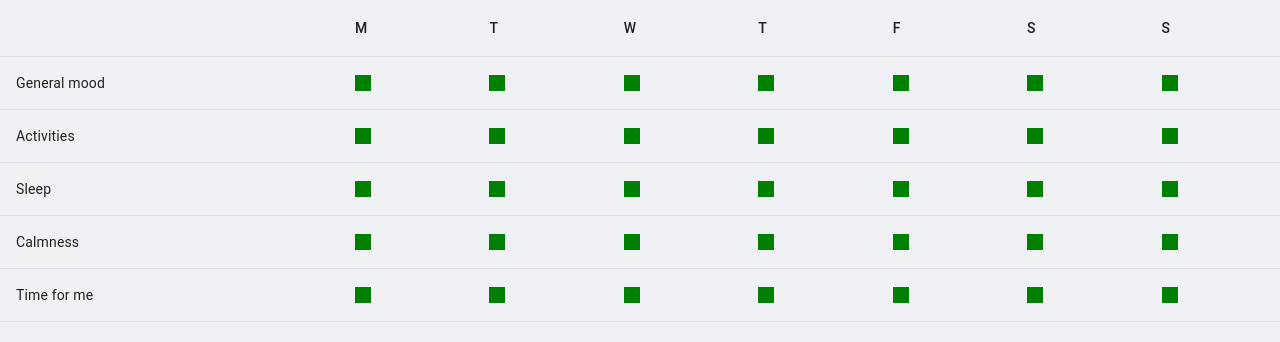
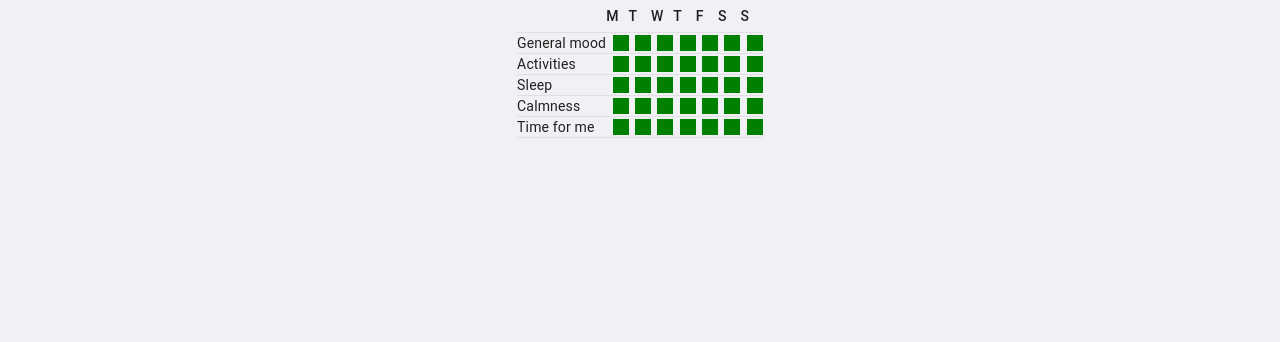
Before and after one commit to kaiuliia/well_being_frontend, a React (Create React App) app: page /user/dashboard in a window 1280 px wide. Shown: the top 342 px of the page. Built offline with nearby package versions, Linux system fonts and the light colour scheme; the HTML template or start-up script is replaced by a standard one.

Commit message:
upd table

```diff
--- a/src/components/dashboard/table.tsx
+++ b/src/components/dashboard/table.tsx
@@ -53,6 +53,7 @@ export function DashboardTable() {
     },
   ];
 
+  const color = moodProps.map((color) => color.color);
   const [moods, setMoods] = useState<MoodState>({
     monday: {
       dateRange: "",
@@ -128,49 +129,88 @@ export function DashboardTable() {
   };
 
   return (
-    <Table>
+    <Box>
+      <Table sx={{ width: "auto", padding: "0" }}>
         <TableHead>
           <TableRow>
             <TableCell></TableCell>
             {daysOfWeek.map((day) => (
-            <TableCell key={day}>{day}</TableCell>
+              <TableCell
+                key={day}
+                sx={{
+                  padding: "0",
+                }}
+              >
+                {day}
+              </TableCell>
             ))}
           </TableRow>
         </TableHead>
         <TableBody>
           {moodProps.map((mood) => (
-          <TableRow key={mood.name}>
-            <TableCell>{mood.name}</TableCell>
+            <TableRow key={mood.name} sx={{ padding: "0" }}>
+              <TableCell sx={{ padding: "0" }}>{mood.name}</TableCell>
               {daysOfWeek.map((day) => (
-              <TableCell key={day}>
+                <TableCell sx={{ padding: "0" }} key={day}>
                   <Box
                     sx={{
                       width: "1rem",
                       height: "1rem",
-                    backgroundColor: "green",
+                      padding: "0",
+                      marginLeft: "0.4rem",
+                      backgroundColor: color,
                     }}
                   ></Box>
-                {/*<Select*/}
-                {/*  value={"h"}*/}
-                {/*  onChange={(e) =>*/}
-                {/*    handleMoodChange(*/}
-                {/*      mood,*/}
-                {/*      day as keyof MoodData,*/}
-                {/*      e.target.value,*/}
-                {/*    )*/}
-                {/*  }*/}
-                {/*>*/}
-                {/*  <MenuItem value="">Select</MenuItem>*/}
-                {/*  <MenuItem value="good">Good</MenuItem>*/}
-                {/*  <MenuItem value="bad">Bad</MenuItem>*/}
-                {/*</Select>*/}
                 </TableCell>
               ))}
             </TableRow>
           ))}
         </TableBody>
       </Table>
+    </Box>
   );
 }
 
 // export default MoodTable;
+{
+  /*<Select*/
+}
+{
+  /*  value={"h"}*/
+}
+{
+  /*  onChange={(e) =>*/
+}
+{
+  /*    handleMoodChange(*/
+}
+{
+  /*      mood,*/
+}
+{
+  /*      day as keyof MoodData,*/
+}
+{
+  /*      e.target.value,*/
+}
+{
+  /*    )*/
+}
+{
+  /*  }*/
+}
+{
+  /*>*/
+}
+{
+  /*  <MenuItem value="">Select</MenuItem>*/
+}
+{
+  /*  <MenuItem value="good">Good</MenuItem>*/
+}
+{
+  /*  <MenuItem value="bad">Bad</MenuItem>*/
+}
+{
+  /*</Select>*/
+}
```
Lines whose indentation alone changed are shown as unchanged.
